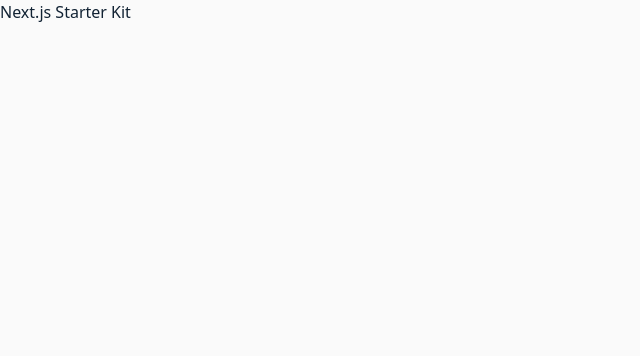
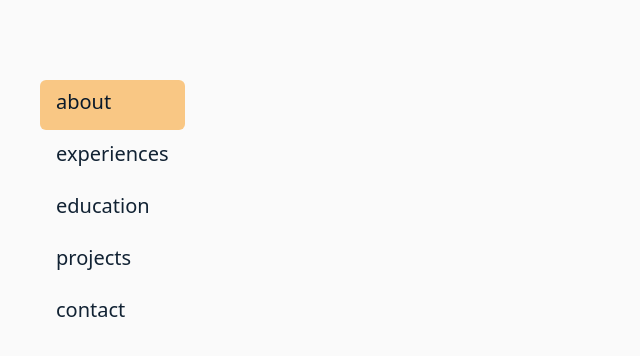
Before and after one commit to wilsonsouto/portfolio, a Next.js app: page / in a window 1280 px wide. Shown: the top 356 px of the page, without its empty margins (0-640 px from the left). Built offline with nearby package versions, Linux system fonts and the light colour scheme.

Commit message:
Implement header with dynamic active section highlighting

```diff
--- a/src/app/page.tsx
+++ b/src/app/page.tsx
@@ -1,7 +1,44 @@
-export default function Home() {
+'use client';
+import React, { useState } from 'react';
+
+export default function Header() {
+  const [activeSection, setActiveSection] = useState('about');
+  const [position, setPosition] = useState('0');
+
+  const handleClick = (section: string, position: string) => {
+    setActiveSection(section);
+    setPosition(position);
+  };
+
   return (
-    <>
-      <h1>Next.js Starter Kit</h1>
-    </>
+    <div className='m-auto flex max-w-7xl gap-52 px-10 py-20'>
+      <header className='relative'>
+        <nav className='fixed py-2'>
+          <ul className={`flex min-w-36 flex-col gap-6 text-xl`}>
+            <span
+              style={{ top: `${position}%` }}
+              className={`absolute left-0 -z-10 h-1/5 w-full rounded-md bg-accent-300 transition-all duration-300 ease-in-out`}
+            ></span>
+            {menu.map((item, index) => (
+              <li
+                key={index}
+                className={`cursor-pointer px-4 duration-300 ${item.section === activeSection ? 'text-neutral-900' : 'hover:text-accent-300 dark:text-neutral-400'}`}
+                onClick={() => handleClick(item.section, item.position)}
+              >
+                {item.section}
+              </li>
+            ))}
+          </ul>
+        </nav>
+      </header>
+    </div>
   );
 }
+
+const menu = [
+  { section: 'about', position: '0' },
+  { section: 'experiences', position: '20' },
+  { section: 'education', position: '41' },
+  { section: 'projects', position: '62' },
+  { section: 'contact', position: '82' },
+];
```
